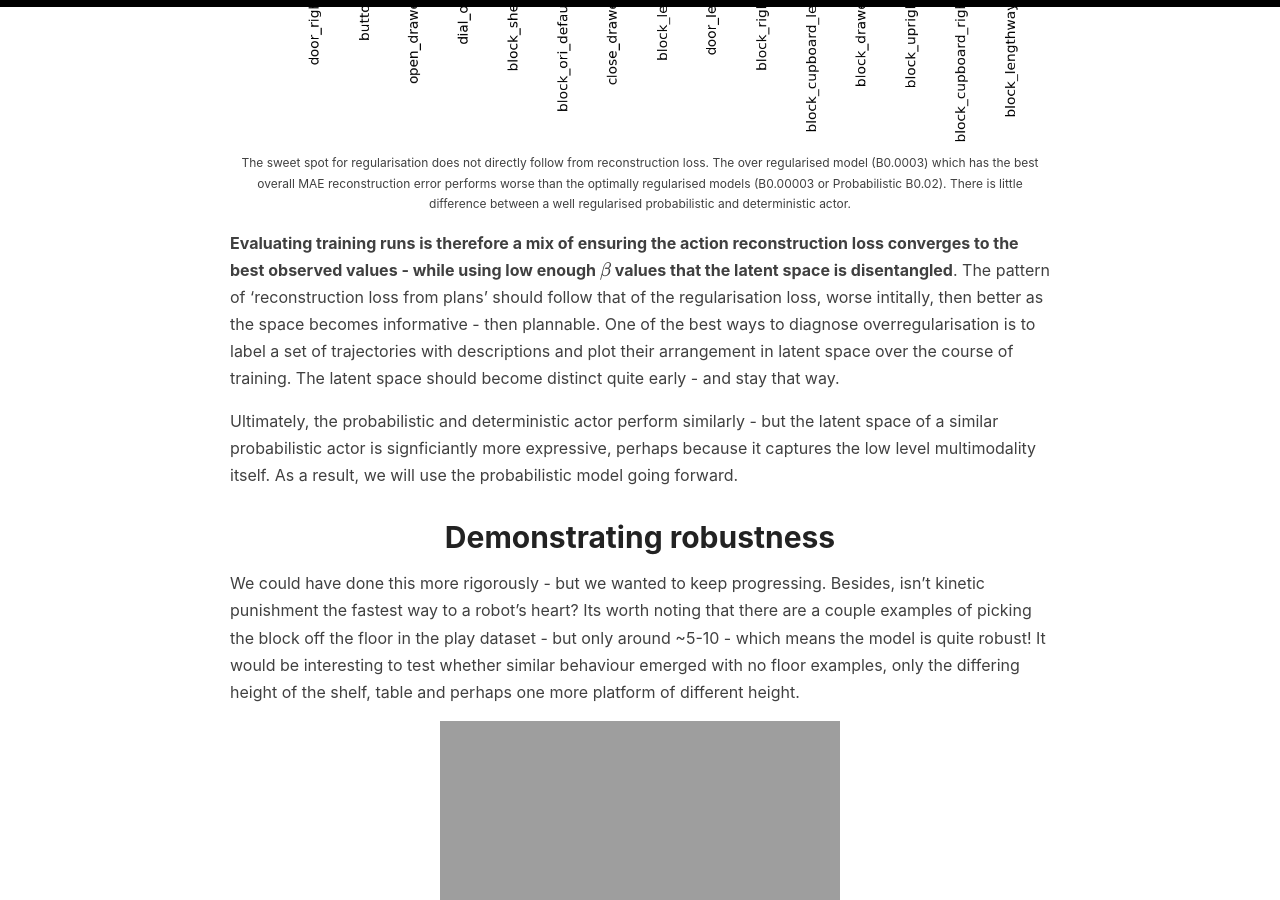
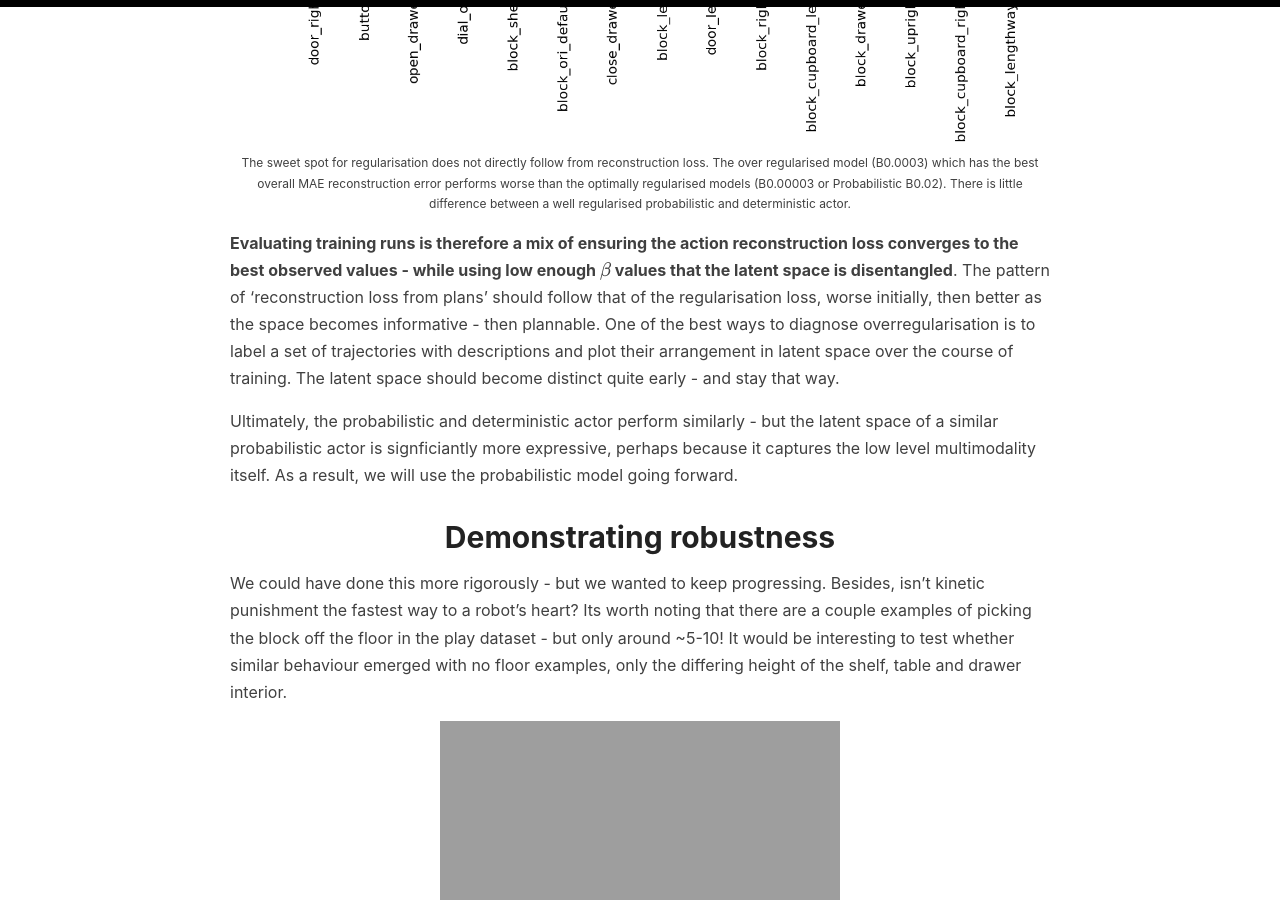
Before and after one commit to sholtodouglas/sholtodouglas.github.io, a Jekyll site: the page built from _posts/2021-01-29-Learning from Play.md, in a window 1280 px wide and 900 px high, scrolled down 5585 px. Built offline with Jekyll 4.4.1, drawn with Linux system fonts in a browser that asks for light colours; formulas are drawn with MathJax 3.

Commit message:
Update 2021-01-29-Learning from Play.md

```diff
--- a/_posts/2021-01-29-Learning from Play.md
+++ b/_posts/2021-01-29-Learning from Play.md
@@ -77,7 +77,7 @@ To quantify this, we defined a couple of standard tasks and measured the success
 
 {% include image.html url="/images/play/succes_rate.png" description="The sweet spot for regularisation does not directly follow from reconstruction loss. The over regularised model (B0.0003) which has the best overall MAE reconstruction error performs worse than the optimally regularised models (B0.00003 or Probabilistic B0.02). There is little difference between a well regularised probabilistic and deterministic actor." %}
 
-**Evaluating training runs is therefore a mix of ensuring the action reconstruction loss converges to the best observed values - while using low enough $ \beta $ values that the latent space is disentangled**. The pattern of 'reconstruction loss from plans' should follow that of the regularisation loss, worse intitally, then better as the space becomes informative - then plannable. One of the best ways to diagnose overregularisation is to label a set of trajectories with descriptions and plot their arrangement in latent space over the course of training. The latent space should become distinct quite early - and stay that way.
+**Evaluating training runs is therefore a mix of ensuring the action reconstruction loss converges to the best observed values - while using low enough $ \beta $ values that the latent space is disentangled**. The pattern of 'reconstruction loss from plans' should follow that of the regularisation loss, worse initially, then better as the space becomes informative - then plannable. One of the best ways to diagnose overregularisation is to label a set of trajectories with descriptions and plot their arrangement in latent space over the course of training. The latent space should become distinct quite early - and stay that way.
 
 Ultimately, the probabilistic and deterministic actor perform similarly - but the latent space of a similar probabilistic actor is signficiantly more expressive, perhaps because it captures the low level multimodality itself. As a result, we will use the probabilistic model going forward.
 
@@ -86,7 +86,7 @@ Ultimately, the probabilistic and deterministic actor perform similarly - but th
 
 # Demonstrating robustness
 
-We could have done this more rigorously - but we wanted to keep progressing. Besides, isn't kinetic punishment the fastest way to a robot's heart? Its worth noting that there are a couple examples of picking the block off the floor in the play dataset - but only around ~5-10 - which means the model is quite robust! It would be interesting to test whether similar behaviour emerged with no floor examples, only the differing height of the shelf, table and perhaps one more platform of different height.
+We could have done this more rigorously - but we wanted to keep progressing. Besides, isn't kinetic punishment the fastest way to a robot's heart? Its worth noting that there are a couple examples of picking the block off the floor in the play dataset - but only around ~5-10! It would be interesting to test whether similar behaviour emerged with no floor examples, only the differing height of the shelf, table and drawer interior.
 
 ![alt-text-1](https://sholtodouglas.github.io/images/play/adversarial2.gif "side by side comparison")
 
```
